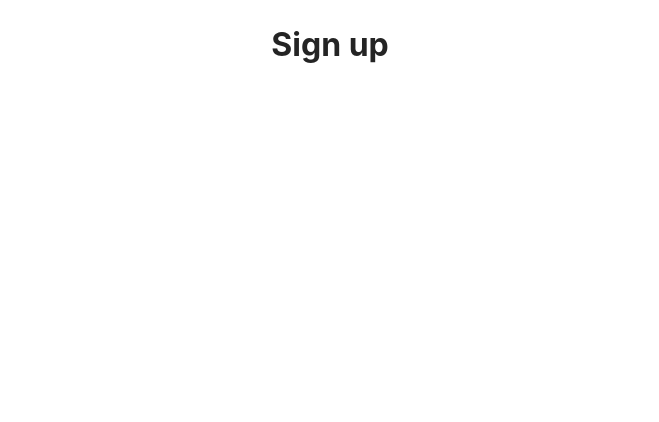
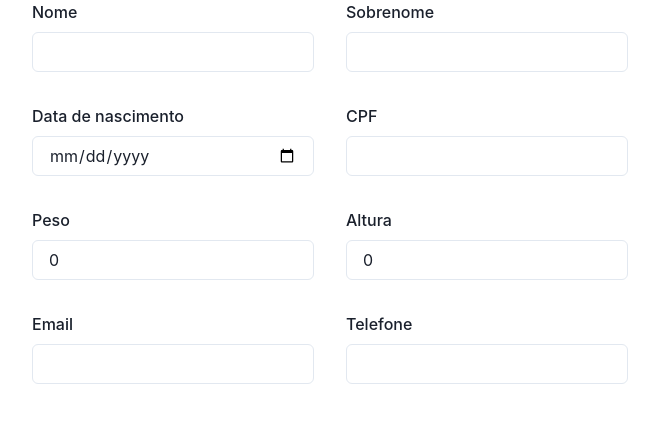
Before and after one commit to RenanPaixao/Challenge---Direct-Data, a React (Vite) app: page /sign-up in a window 1280 px wide. Shown: the top 422 px of the page, without its empty margins (310-969 px from the left). Built offline with nearby package versions, Linux system fonts and the light colour scheme.

Commit message:
feat: create AboutYouForm component

```diff
--- a/src/App.tsx
+++ b/src/App.tsx
@@ -1,8 +1,11 @@
 import AppRouter from './routes.tsx'
+import { ChakraProvider } from '@chakra-ui/react'
 
 function App() {
   return (
+    <ChakraProvider>
         <AppRouter />
+    </ChakraProvider>
   )
 }
 
--- /dev/null
+++ b/src/components/AboutYouForm/AboutYouForm.tsx
@@ -0,0 +1,94 @@
+import { Center, FormControl, FormLabel, Input, SimpleGrid } from '@chakra-ui/react'
+import { useFormik } from 'formik'
+import { PropsWithChildren } from 'react'
+
+interface AboutYouValues {
+  name: string
+  lastName: string
+  birthDate: string
+  cpf: string
+  weight: number
+  height: number
+  email: string
+  phone: string
+}
+
+const fieldsConfig: {key: keyof AboutYouValues, type: string, label: string}[]  = [
+  {
+    key: 'name',
+    type: 'text',
+    label: 'Nome'
+  },
+  {
+    key: 'lastName',
+    type: 'text',
+    label: 'Sobrenome'
+  },
+  {
+    key: 'birthDate',
+    type: 'date',
+    label: 'Data de nascimento'
+  },
+  {
+    key: 'cpf',
+    type: 'text',
+    label: 'CPF'
+  },
+  {
+    key: 'weight',
+    type: 'number',
+    label: 'Peso'
+  },
+  {
+    key: 'height',
+    type: 'number',
+    label: 'Altura'
+  },
+  {
+    key: 'email',
+    type: 'email',
+    label: 'Email'
+  },
+  {
+    key: 'phone',
+    type: 'tel',
+    label: 'Telefone'
+  }
+]
+
+export const AboutYouForm = ({ children }: PropsWithChildren) => {
+  const formik = useFormik<AboutYouValues>({
+    initialValues: {
+      name: '',
+      lastName: '',
+      birthDate: '',
+      cpf: '',
+      weight: 0,
+      height: 0,
+      email: '',
+      phone: ''
+    },
+    onSubmit: values => {
+      console.log(values)
+    }
+  })
+
+  return <Center as={'form'}>
+    <SimpleGrid columns={2} spacing={8}>
+      {fieldsConfig.map(({ key, type, label }) => {
+        return <FormControl key={key}>
+          <FormLabel htmlFor={key}>{label}</FormLabel>
+          <Input
+            type={type}
+            name={key}
+            aria-label={key}
+            onChange={formik.handleChange}
+            value={formik.values[key]}
+            onBlur={formik.handleBlur}
+          />
+        </FormControl>
+      })}
+    </SimpleGrid>
+    {children}
+  </Center>
+}
--- a/src/pages/SignUp.tsx
+++ b/src/pages/SignUp.tsx
@@ -1,6 +1,8 @@
+import { Center } from '@chakra-ui/react'
+import { AboutYouForm } from '../components/AboutYouForm/AboutYouForm.tsx'
 
 export const SignUp = () => {
-  return <h1>
-    Sign up
-  </h1>
+  return <Center>
+    <AboutYouForm/>
+  </Center>
 }
```
Also changed, not shown: src/services/types/index.ts (added, +21 -0 lines), 1 other file (tests, documents, lock files or other folders).
